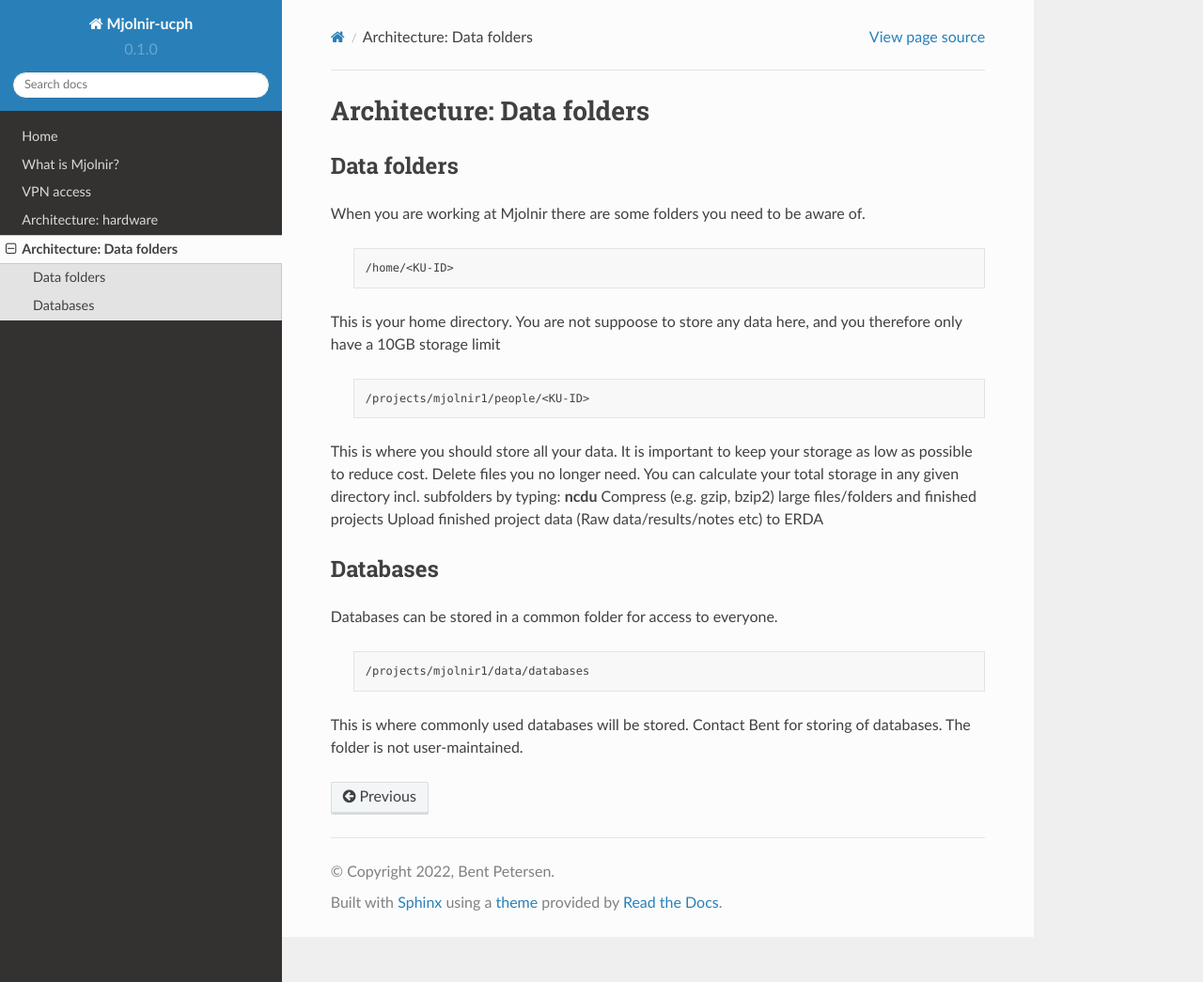
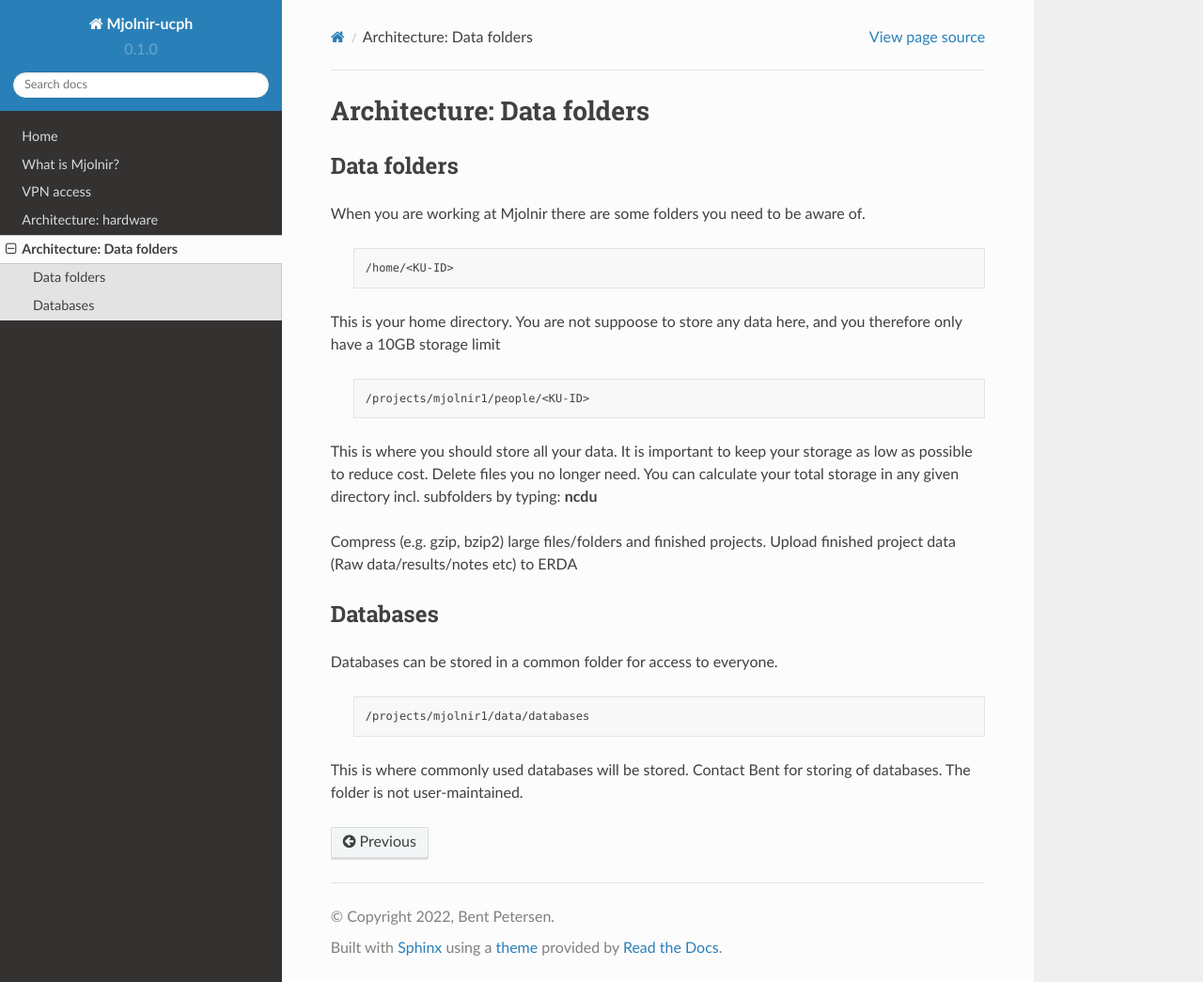
Before and after one commit to bentpetersendk/mjolnir_ucph, a Sphinx documentation site: the page built from docs/source/architecture_data_folders.rst, in a window 1280 px wide and 1045 px high. Shown: the whole window at 94% size. Built offline with Sphinx 7.4.7 and the Read the Docs theme 2.0.0, drawn with Linux system fonts in a browser that asks for light colours.

```diff
--- a/docs/source/architecture_data_folders.rst
+++ b/docs/source/architecture_data_folders.rst
@@ -17,7 +17,8 @@ This is your home directory. You are not suppoose to store any data here, and yo
         /projects/mjolnir1/people/<KU-ID>
 
 This is where you should store all your data. It is important to keep your storage as low as possible to reduce cost. Delete files you no longer need. You can calculate your total storage in any given directory incl. subfolders by typing: **ncdu**
-Compress (e.g. gzip, bzip2) large files/folders and finished projects
+
+Compress (e.g. gzip, bzip2) large files/folders and finished projects.
 Upload finished project data (Raw data/results/notes etc) to ERDA
 
 
```
